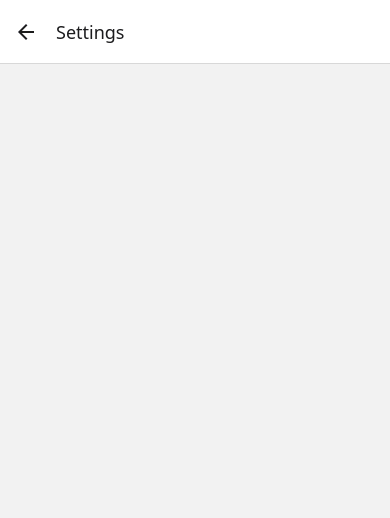
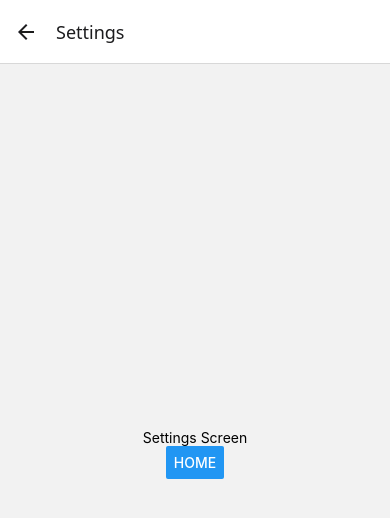
Before and after one commit to jaejoonoh/test_mobile_2026, a React Native app in the folder my-project/: screen /Settings in a window 390 px wide. Shown: the top 518 px of the page. Built offline with nearby package versions, Linux system fonts and the light colour scheme.

Commit message:
Setting Screen 구현

```diff
--- a/my-project/Settings.tsx
+++ b/my-project/Settings.tsx
@@ -1,6 +1,15 @@
-export default function Settings() {
+import { RootStackParamList } from './router';
+import { StyleSheet, Text, View, Button, StatusBar } from 'react-native';
+import styles from './styles';
+import {NativeStackScreenProps} from '@react-navigation/native-stack';
+type Props = NativeStackScreenProps<RootStackParamList>;
+
+export default function Settings({ navigation }: Props) {
   return (
-    <>
-    </>
+    <View style={styles.container}>
+      <StatusBar barStyle="dark-content" />
+      <Text>Settings Screen</Text>
+      <Button title="Home" onPress={() => navigation.navigate("Home")} />
+    </View>
   );
 }
```
